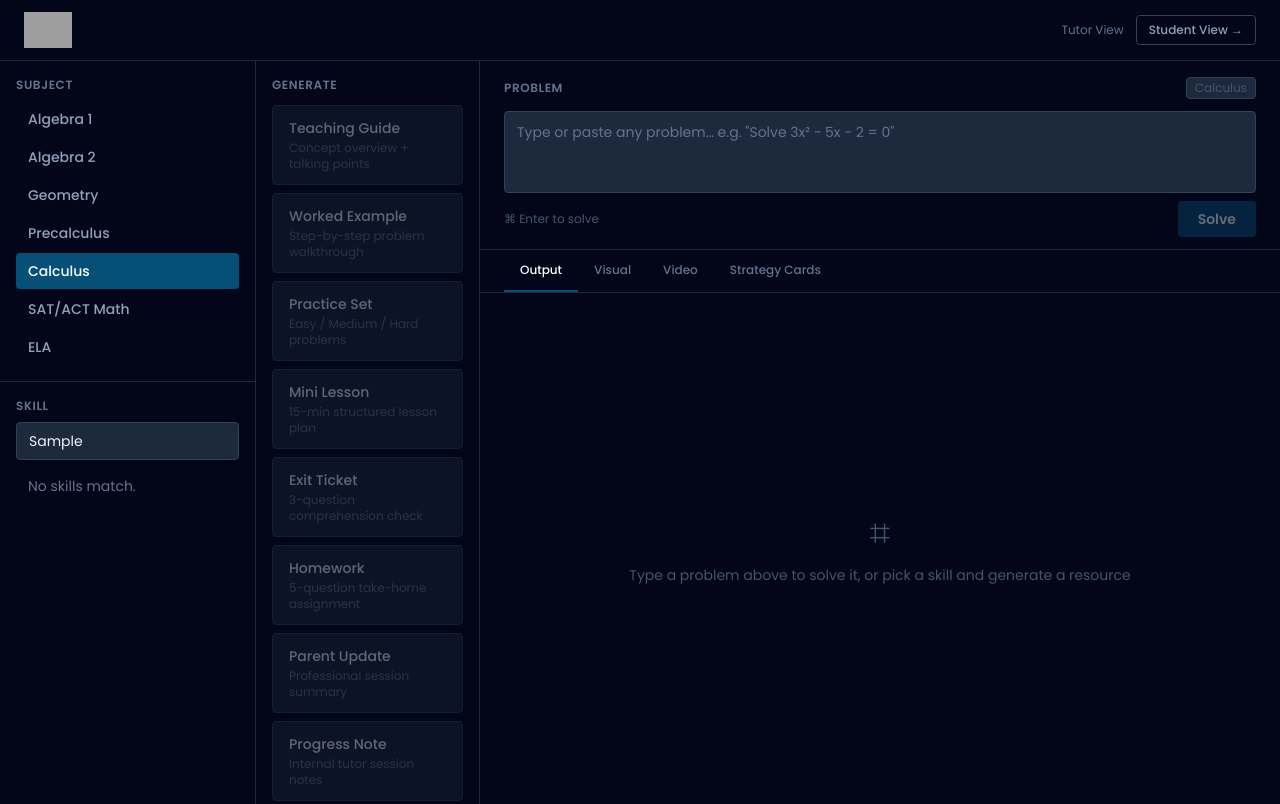
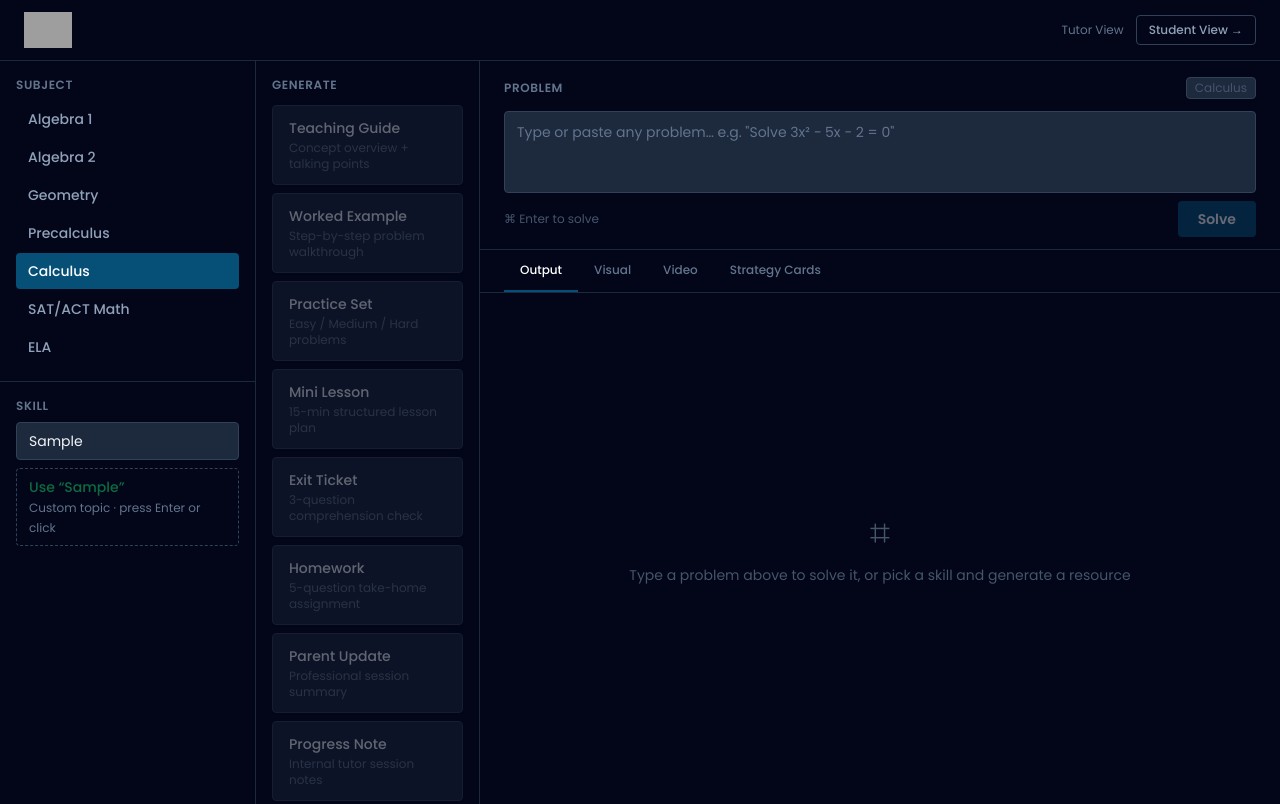
Before and after one commit to dthomas-lang/edge-tutor-kit, a Next.js app: page / in a window 1280 px wide. Both pictures are taken after typing "Sample" into the empty fields and a click on the button "Calculus". Built offline with nearby package versions, Linux system fonts and the light colour scheme; grey boxes are pictures that could not be loaded.

Commit message:
Add custom topic support to skill search

```diff
--- a/components/SkillSearch.tsx
+++ b/components/SkillSearch.tsx
@@ -8,6 +8,17 @@ type Props = {
   selected: Skill | null;
   selectedSubject: Subject;
 };
+
+function makeCustomSkill(name: string, subject: Subject): Skill {
+  return {
+    id: `custom-${name.toLowerCase().replace(/\s+/g, "-")}`,
+    name,
+    subject: [subject],
+    domain: subject === "ELA" ? "ELA" : "Math",
+    difficulty: "intermediate",
+    tags: [],
+  };
+}
 
 export default function SkillSearch({ onSelect, selected, selectedSubject }: Props) {
   const [query, setQuery] = useState("");
@@ -24,6 +35,14 @@ export default function SkillSearch({ onSelect, selected, selectedSubject }: Pro
     });
   }, [query, selectedSubject]);
 
+  const trimmed = query.trim();
+
+  function handleCustom() {
+    if (!trimmed) return;
+    onSelect(makeCustomSkill(trimmed, selectedSubject));
+    setQuery("");
+  }
+
   return (
     <div className="flex flex-col gap-2">
       <input
@@ -31,6 +50,9 @@ export default function SkillSearch({ onSelect, selected, selectedSubject }: Pro
         placeholder="Search skills..."
         value={query}
         onChange={(e) => setQuery(e.target.value)}
+        onKeyDown={(e) => {
+          if (e.key === "Enter" && filtered.length === 0 && trimmed) handleCustom();
+        }}
         className="w-full bg-slate-800 border border-slate-700 rounded px-3 py-2 text-sm text-slate-100 placeholder-slate-500 focus:outline-none focus:border-edge-navy"
       />
       <div className="flex flex-col gap-0.5 max-h-72 overflow-y-auto">
@@ -55,8 +77,26 @@ export default function SkillSearch({ onSelect, selected, selectedSubject }: Pro
             </span>
           </button>
         ))}
-        {filtered.length === 0 && (
-          <p className="text-slate-500 text-sm px-3 py-2">No skills match.</p>
+
+        {/* No matches — offer to use the query as a custom topic */}
+        {filtered.length === 0 && trimmed && (
+          <button
+            onClick={handleCustom}
+            className="text-left px-3 py-2 rounded text-sm transition-colors text-edge-green hover:bg-slate-800 border border-dashed border-slate-700"
+          >
+            <span className="block font-medium">Use &ldquo;{trimmed}&rdquo;</span>
+            <span className="text-xs text-slate-500">Custom topic · press Enter or click</span>
+          </button>
+        )}
+
+        {/* Has matches but topic still not found — escape hatch at the bottom */}
+        {filtered.length > 0 && trimmed && (
+          <button
+            onClick={handleCustom}
+            className="text-left px-3 py-2 mt-1 rounded text-xs text-slate-500 hover:text-slate-300 hover:bg-slate-800 transition-colors border-t border-slate-800"
+          >
+            + Use &ldquo;{trimmed}&rdquo; as custom topic
+          </button>
         )}
       </div>
     </div>
```
